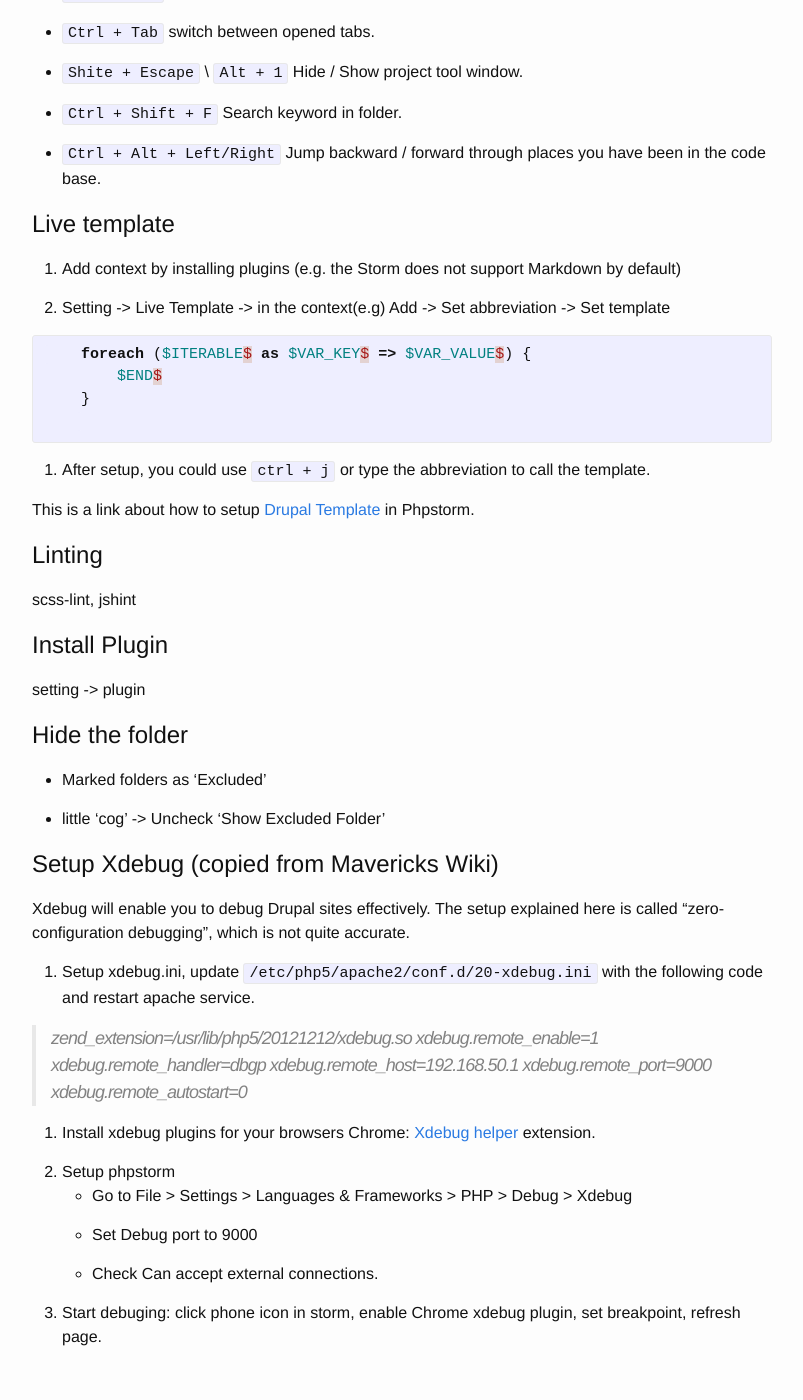
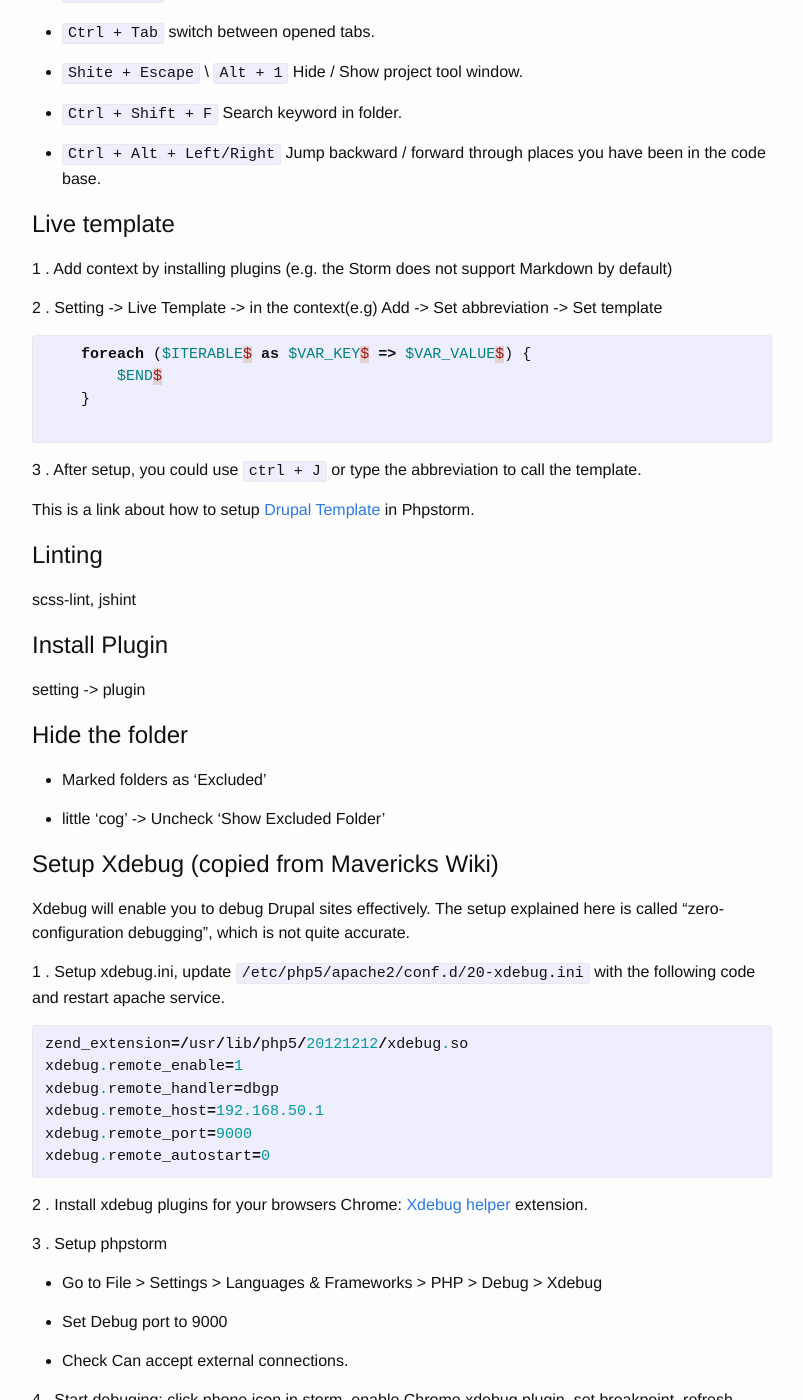
Before and after one commit to ericatsydney/ericatsydney.github.io, a Jekyll site: the page built from _posts/2016-06-04-Storm-insight.markdown, in a window 1280 px wide and 1400 px high, scrolled down 434 px. Shown: the whole window, without its empty margins (238-1041 px from the left). Built offline with Jekyll 4.4.1, drawn with Linux system fonts in a browser that asks for light colours; some of the changed text lies outside the part shown.

Commit message:
Update the ordered list style

```diff
--- a/_posts/2016-06-04-Storm-insight.markdown
+++ b/_posts/2016-06-04-Storm-insight.markdown
@@ -27,16 +27,17 @@ Some Short Cut
 
 Live template
 ==============
-1. Add context by installing plugins (e.g. the Storm does not support Markdown by default)
 
-2. Setting -> Live Template -> in the context(e.g) Add -> Set abbreviation -> Set template
+1 . Add context by installing plugins (e.g. the Storm does not support Markdown by default)
+
+2 . Setting -> Live Template -> in the context(e.g) Add -> Set abbreviation -> Set template
     {% highlight php%}
     foreach ($ITERABLE$ as $VAR_KEY$ => $VAR_VALUE$) {
         $END$
     }
     {% endhighlight %}
 
-3. After setup, you could use `ctrl + j` or type the abbreviation to call the template.
+3 . After setup, you could use `ctrl + J` or type the abbreviation to call the template.
 
 This is a link about how to setup [Drupal Template](https://www.drupal.org/project/phpstorm_templates) in Phpstorm.
 
@@ -58,23 +59,24 @@ Setup Xdebug (copied from Mavericks Wiki)
 =========================================
 Xdebug will enable you to debug Drupal sites effectively. The setup explained here is called "zero-configuration debugging", which is not quite accurate.
 
-1. Setup xdebug.ini, update `/etc/php5/apache2/conf.d/20-xdebug.ini` with the following code and restart apache service.
+1 . Setup xdebug.ini, update `/etc/php5/apache2/conf.d/20-xdebug.ini` with the following code and restart apache service.
+{% highlight php%}
+zend_extension=/usr/lib/php5/20121212/xdebug.so
+xdebug.remote_enable=1
+xdebug.remote_handler=dbgp
+xdebug.remote_host=192.168.50.1
+xdebug.remote_port=9000
+xdebug.remote_autostart=0
+{% endhighlight %}
 
-> zend_extension=/usr/lib/php5/20121212/xdebug.so
-> xdebug.remote_enable=1
-> xdebug.remote_handler=dbgp
-> xdebug.remote_host=192.168.50.1
-> xdebug.remote_port=9000
-> xdebug.remote_autostart=0
-
-2. Install xdebug plugins for your browsers
+2 . Install xdebug plugins for your browsers
     Chrome: [Xdebug helper](https://chrome.google.com/webstore/detail/xdebug-helper/eadndfjplgieldjbigjakmdgkmoaaaoc?hl=en) extension.
 
-3. Setup phpstorm
+3 . Setup phpstorm
    - Go to File > Settings > Languages & Frameworks > PHP > Debug > Xdebug
 
    - Set Debug port to 9000
 
    - Check Can accept external connections.
 
-4. Start debuging: click phone icon in storm, enable Chrome xdebug plugin, set breakpoint, refresh page.
+4 . Start debuging: click phone icon in storm, enable Chrome xdebug plugin, set breakpoint, refresh page.
```
